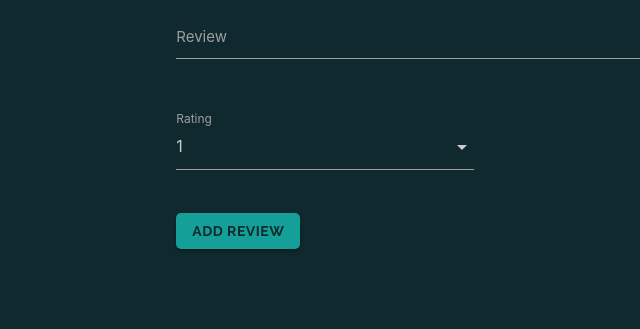
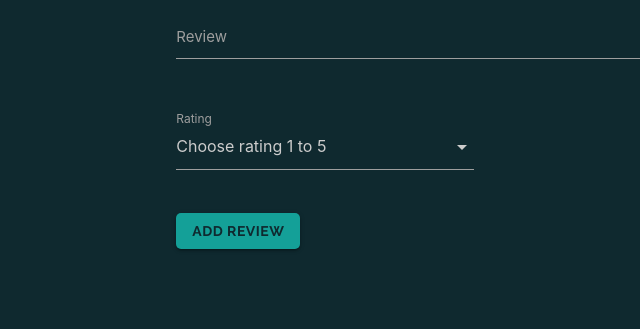
Before and after one commit to MariaLundgren/CO-OP-Game-Review, a Flask app: template templates/add_review.html in a window 1280 px wide. Shown: the part 151-480 px from the top of the page, without its empty margins (155-795 px from the left). Run offline with Flask 2, Linux system fonts and the light colour scheme; the template is opened without the code that fills it, so the values that code supplies are empty; the visitor is signed in with stand-in values (Sample User, id 1); some libraries are stand-ins or nearby versions.

Commit message:
changed in rating input on add_review template

```diff
--- a/templates/add_review.html
+++ b/templates/add_review.html
@@ -19,6 +19,7 @@
             <div class="row">
                 <div class="input-field col s12 m3 offset-m3">
                     <select id="rating" name="rating" type="number" class="validate" required>
+                        <option value="" disabled selected>Choose rating 1 to 5</option>
                         <option value="1">1</option>
                         <option value="2">2</option>
                         <option value="3">3</option>
```
